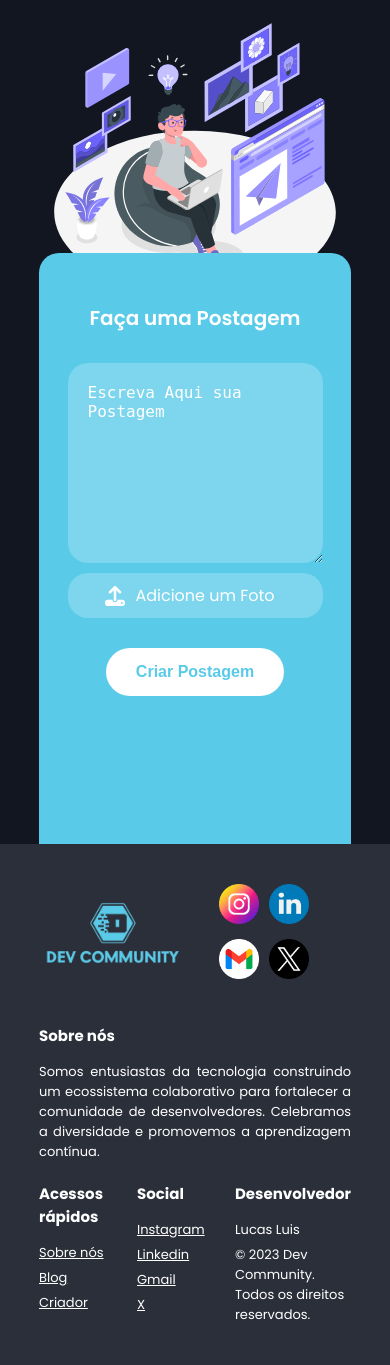
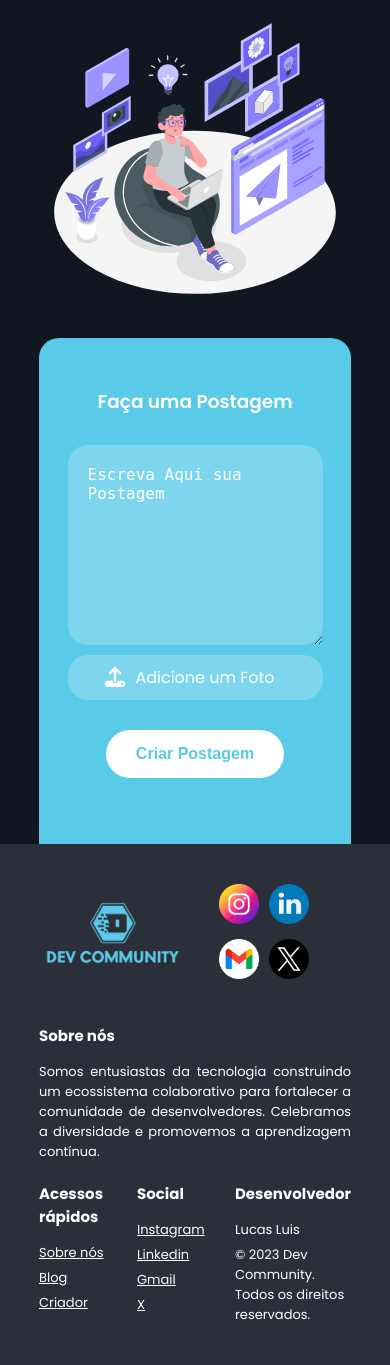
Before and after one commit to LucasLuis-Dev/Dev-Community, a Flask app: page /home/post/criar in a window 390 px wide. Run offline with Flask 3, Linux system fonts and the light colour scheme; a user stored in the database is signed in; some libraries are stand-ins or nearby versions.

Commit message:
fix: title and form position on createPost.html

```diff
--- a/comunidade_dev/static/css/createPost.css
+++ b/comunidade_dev/static/css/createPost.css
@@ -160,7 +160,7 @@
         padding: 5rem;
         border-radius: 2rem 2rem 0 0;
         width: 80%;
-        height: 70%;
+        height: 60%;
         position: absolute;
         bottom: 0;
         z-index: -1;
@@ -168,7 +168,7 @@
     }
 
     .create-post-form-title {
-        font-size: 2rem;
+        font-size: 1.85rem;
         font-weight: 600;
         color: white;
         text-align: left;
```
